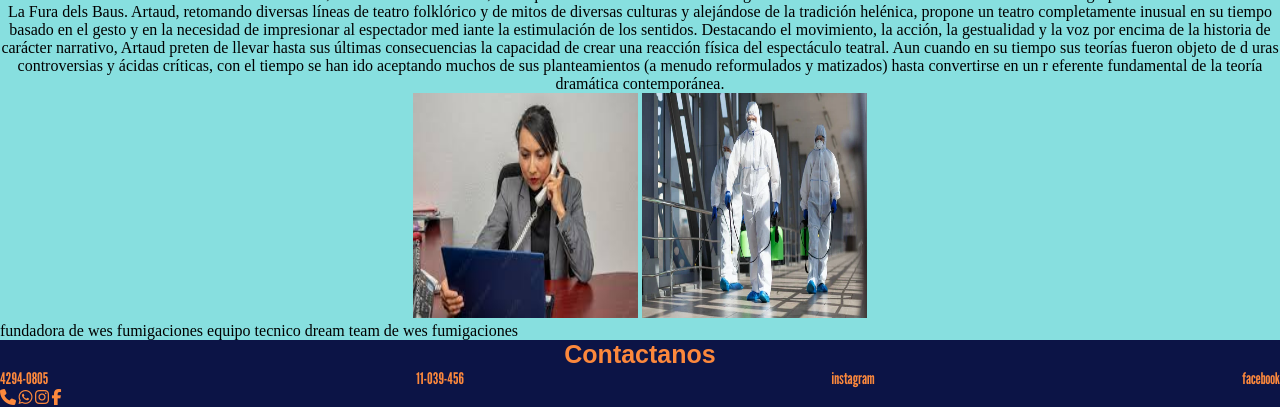
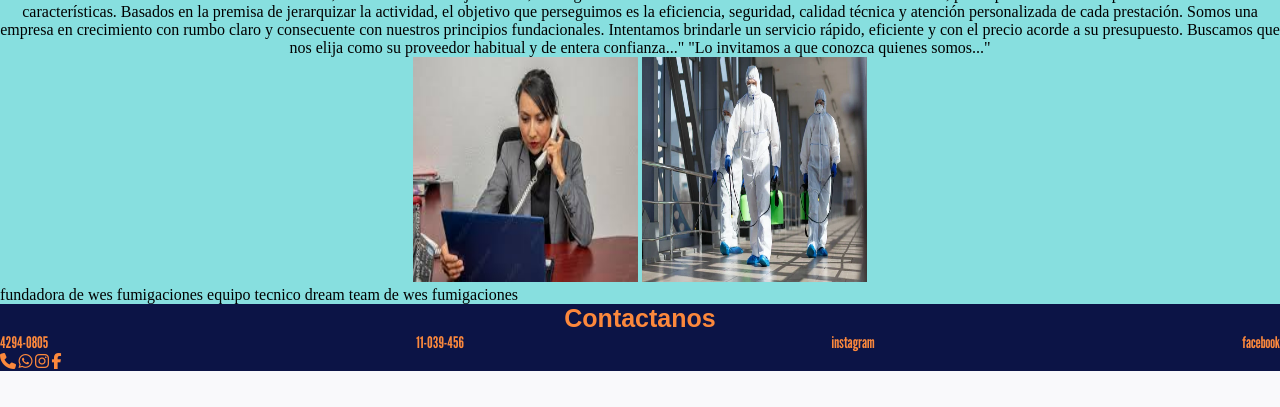
Before and after one commit to Santi420/Wes-fumigaciones, a plain HTML site: page index.html in a window 1280 px wide. Shown: the part 510-917 px from the top of the page. After the commit the page ends 881 px from the top, so only its background shows below. Drawn offline with nearby package versions, Linux system fonts and the light colour scheme; a web font is replaced by a local one.

Commit message:
pongo texto verdadero en quienes somos

```diff
--- a/index.html
+++ b/index.html
@@ -43,13 +43,13 @@
         <div>
             <h3>conocenos un poco mas</h3>
             <article>
-                <p class="textofundacional">Texto fundacional de toda una corriente dramática, el Teatro de la Crueldad, de la que son deudores desde dramaturgos tan internacionales
-                    como Fernando Arrabal hasta grupos tan innovadores como La Fura dels Baus. Artaud, retomando diversas líneas de teatro folklórico y de mitos de diversas culturas
-                    y alejándose de la tradición helénica, propone un teatro completamente inusual en su tiempo basado en el gesto y en la necesidad de impresionar al espectador med
-                    iante la estimulación de los sentidos. Destacando el movimiento, la acción, la gestualidad y la voz por encima de la historia de carácter narrativo, Artaud preten
-                    de llevar hasta sus últimas consecuencias la capacidad de crear una reacción física del espectáculo teatral. Aun cuando en su tiempo sus teorías fueron objeto de d
-                    uras controversias y ácidas críticas, con el tiempo se han ido aceptando muchos de sus planteamientos (a menudo reformulados y matizados) hasta convertirse en un r
-                    eferente fundamental de la teoría dramática contemporánea.
+                <p class="textofundacional">
+                    WES FUMIGACIONES fue creada en 1993; su Titular Johana Djetzerniak, está ligada a la actividad de Saneamiento Ambiental desde 1989, participando de otras empresas de similares características.
+                    Basados en la premisa de jerarquizar la actividad, el objetivo que perseguimos es la eficiencia, seguridad, calidad técnica y atención personalizada de cada prestación.
+                    Somos una empresa en crecimiento con rumbo claro y consecuente con nuestros principios fundacionales.
+                    Intentamos brindarle un servicio rápido, eficiente y con el precio acorde a su presupuesto.
+                    Buscamos que nos elija como su proveedor habitual y de entera confianza..."
+                    "Lo invitamos a que conozca quienes somos..."
                 </p>
                 <p class="textofundacionalii">Texto fundacional de toda una corriente dramática, el Teatro de la Crueldad, de la que son deudores desde dramaturgos tan internacionales
                     como Fernando Arrabal hasta grupos tan innovadores como La Fura dels Baus. Artaud, retomando diversas líneas de teatro folklórico y de mitos de diversas culturas
```
Also changed, not shown: nuestraempresa/nuestraempresa.html (renamed from nuestra empresa/nuestraempresa.html).
